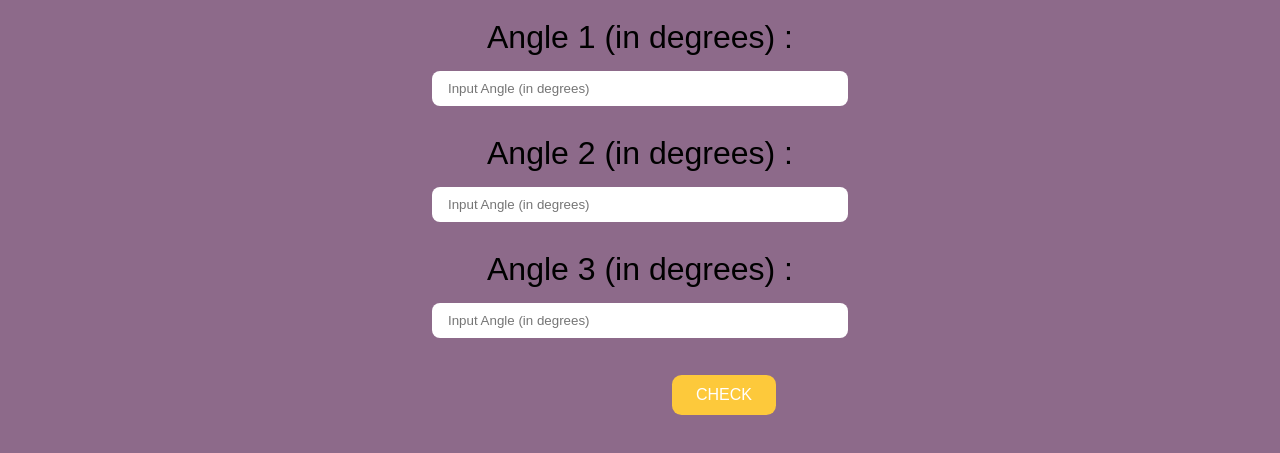
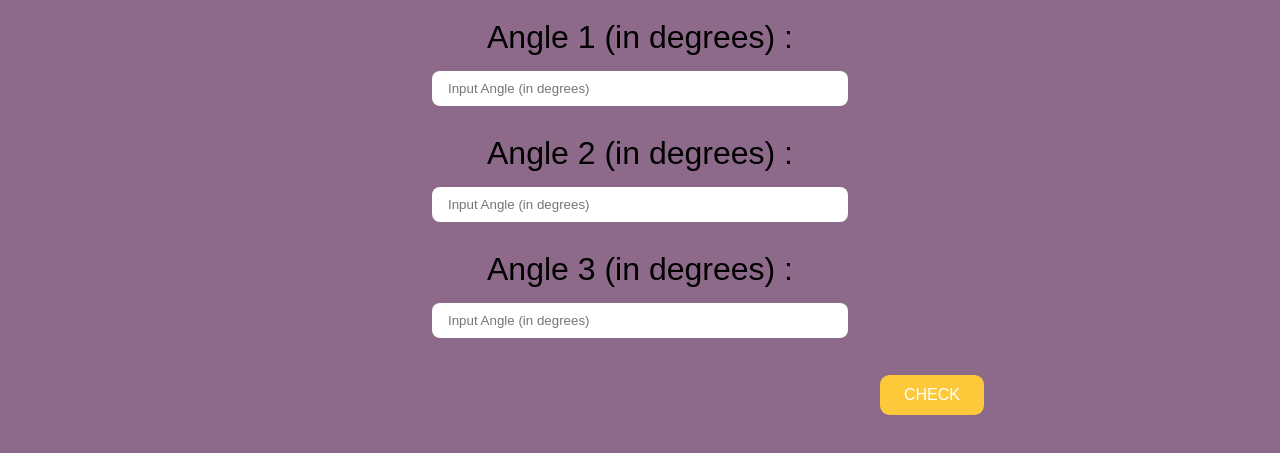
Before and after one commit to sourav391/Triangles-mark-cal, a plain HTML site: page index.html in a window 1280 px wide. Shown: the part 337-790 px from the top of the page. Drawn offline with Linux system fonts and the light colour scheme; a web font is replaced by a local one.

Commit message:
style : update

```diff
--- a/styles.css
+++ b/styles.css
@@ -1,4 +1,5 @@
 @import url('https://fonts.googleapis.com/css2?family=Lobster&family=Stick+No+Bills:wght@300;400&display=swap');
+
 * {
     margin: 0;
     padding: 0;
@@ -6,12 +7,12 @@
 }
 
 *:focus {
-    outline:none;
+    outline: none;
 }
 
 :root {
-    --primary-color : #fdc93b;
-    --secondary-color : #8d6a8a;
+    --primary-color: #fdc93b;
+    --secondary-color: #8d6a8a;
 }
 
 body {
@@ -45,7 +46,7 @@ a {
 }
 
 a:hover {
-    color : var(--secondary-color);
+    color: var(--secondary-color);
     font-weight: bold;
     letter-spacing: 1.3px;
 }
@@ -60,7 +61,8 @@ h1 {
     font-size: 2.5rem;
 }
 
-label, button{
+label,
+button {
     display: block;
 }
 
@@ -71,7 +73,7 @@ label, button{
 }
 
 .inplabel {
-    margin : 0.5rem
+    margin: 0.5rem
 }
 
 .inpAngle {
@@ -84,13 +86,13 @@ label, button{
 }
 
 .check-btn {
-    margin: 1rem 42rem;
+    margin: 1rem 55rem;
     border: none;
     border-radius: .6rem;
     height: 2.5rem;
     width: 6.5rem;
     background-color: var(--primary-color);
-    color : white;
+    color: white;
     font-size: 1rem;
 }
 
```
